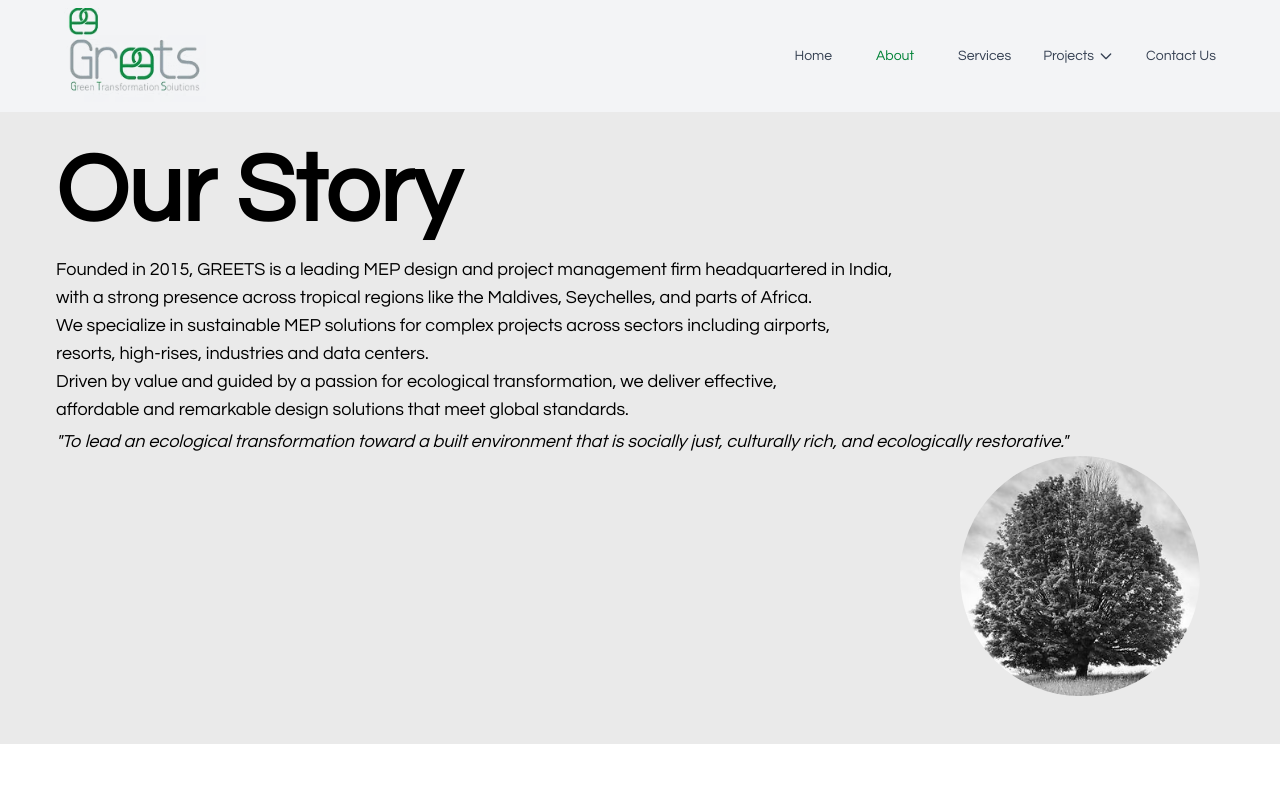
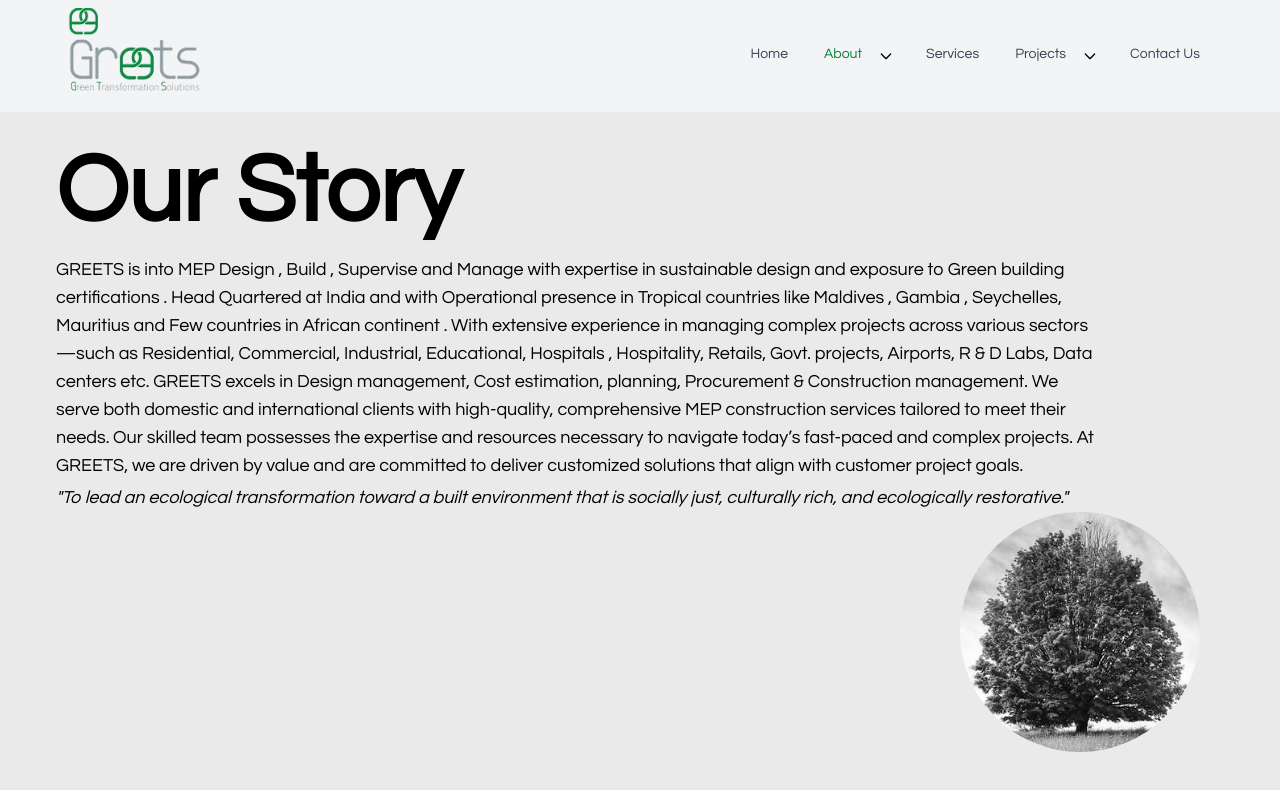
Before and after one commit to heyananthu/Greets_WebSite, a React (Vite) app: page /about in a window 1280 px wide. Shown: the top 790 px of the page. Built offline with nearby package versions, Linux system fonts and the light colour scheme; a web font is replaced by a local one.

Commit message:
testimonial page addded

```diff
--- a/src/App.jsx
+++ b/src/App.jsx
@@ -4,6 +4,7 @@ import Home from './pages/Home'
 import About from './pages/About'
 import Projects from './pages/Projects'
 import Contact from './pages/Contact'
+import Testimonial from './pages/Testimonial'
 
 function App() {
   return (
@@ -13,7 +14,7 @@ function App() {
           <Route path="/" element={<Home />} />
           <Route path="/about" element={<About />} />
           <Route path="/projects" element={<Projects />} />
-          <Route path="/contact" element={<Contact />} />
+          <Route path='/testimonial' element={<Testimonial />} />
         </Routes>
       </BrowserRouter>
     </div>
--- a/src/components/About/Hero.jsx
+++ b/src/components/About/Hero.jsx
@@ -6,7 +6,8 @@ function Hero() {
         <div className='font-questrial bg-[#eaeaea] pt-36 pb-12'>
             <div className='max-w-6xl px-14'>
                 <h1 className='text-8xl font-bold leading-none mb-4'>Our Story</h1>
-                <p className='text-lg mb-1 font-normal' > Founded in 2015, GREETS is a leading MEP design and project management firm headquartered in India, <br />with a strong presence across tropical regions like the Maldives, Seychelles, and parts of Africa.<br />We specialize in sustainable MEP solutions for complex projects across sectors including airports, <br />resorts, high-rises, industries and data centers. <br />Driven by value and guided by a passion for ecological transformation, we deliver effective,<br /> affordable and remarkable design solutions that meet global standards.</p>
+                <p className='text-lg mb-1 font-normal' >
+                    GREETS is into MEP Design , Build , Supervise and Manage with expertise in sustainable design and exposure to Green building certifications . Head Quartered at India and with Operational presence in Tropical countries like Maldives , Gambia , Seychelles, Mauritius and Few countries in African continent . With extensive experience in managing complex projects across various sectors—such as Residential, Commercial, Industrial, Educational, Hospitals , Hospitality, Retails, Govt. projects, Airports, R & D Labs, Data centers etc. GREETS excels in Design management,  Cost estimation, planning, Procurement & Construction management. We serve both domestic and international clients with high-quality, comprehensive MEP construction services tailored to meet their needs. Our skilled team possesses the expertise and resources necessary to navigate today’s fast-paced and complex projects. At GREETS, we are driven by value and are committed to deliver customized solutions that align with customer project goals.                     </p>
                 <p className='italic text-lg  font-normal'> "To lead an ecological transformation toward a built environment that is socially just, culturally rich, and ecologically restorative."</p>
 
             </div>
--- a/src/components/sharedcomponents/Navbar.jsx
+++ b/src/components/sharedcomponents/Navbar.jsx
@@ -1,139 +1,63 @@
-import React, { useState, useEffect } from 'react'
-import { Link, useLocation } from 'react-router-dom'
-import { motion, AnimatePresence } from 'framer-motion'
-import logo from '../../assets/Greets_Logo.avif'
+/* -------------------------------------------------- */
+/*  Navbar.jsx                                        */
+/* -------------------------------------------------- */
+import React, { useEffect, useState } from 'react';
+import { Link, useLocation } from 'react-router-dom';
+import { motion, AnimatePresence } from 'framer-motion';
+import logo from '../../assets/Greets_Logo.avif';
 
-// ChevronDown SVG component
-const ChevronDown = ({ className = '' }) => (
+/* ---------- tiny helper for the caret ---------- */
+const ChevronDown = ({ rotated }) => (
     <svg
-    className={`w-4 h-4 inline-block ml-1 transition-transform duration-200 ${className}`}
+        className={`w-4 h-4 ml-1 transition-transform duration-200 ${rotated ? 'rotate-180' : ''
+            }`}
         fill="none"
         stroke="currentColor"
         strokeWidth="2"
         viewBox="0 0 24 24"
-    xmlns="http://www.w3.org/2000/svg"
     >
         <path strokeLinecap="round" strokeLinejoin="round" d="M19 9l-7 7-7-7" />
     </svg>
 );
 
-function Navbar() {
-    const [isMenuOpen, setIsMenuOpen] = useState(false)
-    const [isVisible, setIsVisible] = useState(true)
-    const [lastScrollY, setLastScrollY] = useState(0)
-    const [isAtTop, setIsAtTop] = useState(true)
-    const location = useLocation()
-    const [openDropdown, setOpenDropdown] = useState(null)
-
-    useEffect(() => {
-        const handleScroll = () => {
-            const currentScrollY = window.scrollY
-
-            setIsAtTop(currentScrollY === 0)
-
-            if (currentScrollY > lastScrollY && currentScrollY > 100) {
-                // Scrolling down and past 100px
-                setIsVisible(false)
-            } else {
-                // Scrolling up
-                setIsVisible(true)
-            }
-
-            setLastScrollY(currentScrollY)
-        }
-
-        window.addEventListener('scroll', handleScroll, { passive: true })
-
-        return () => {
-            window.removeEventListener('scroll', handleScroll)
-        }
-    }, [lastScrollY])
-
-    const toggleMenu = () => {
-        setIsMenuOpen(!isMenuOpen)
-    }
-
-    const isActive = (path) => {
-        return location.pathname === path
-    }
-
-    const menuItems = [
-        { path: '/', label: 'Home' },
-        { path: '/about', label: 'About' },
-        { path: '/services', label: 'Services' },
-        {
-            path: '/projects',
-            label: 'Projects',
-            children: [
-                { path: '/projects/all', label: 'All Projects' },
-                { path: '/projects/ongoing', label: 'Ongoing' },
-                { path: '/projects/completed', label: 'Completed' }
-            ]
-        },
-        { path: '/contact', label: 'Contact Us' }
-    ]
-
-    const navbarVariants = {
-        visible: {
-            y: 0,
-            opacity: 1,
-            transition: {
-                duration: 0.6,
-                ease: [0.25, 0.46, 0.45, 0.94],
-                opacity: { duration: 0.4 }
-            }
-        },
-        hidden: {
-            y: -100,
-            opacity: 0,
-            transition: {
-                duration: 0.8,
-                ease: [0.55, 0.055, 0.675, 0.19],
-                opacity: { duration: 0.6, delay: 0.1 }
-            }
-        }
-    }
+/* ---------- one desktop item (with optional dropdown) ---------- */
+function DesktopItem({ item, idx, openIdx, setOpenIdx, active }) {
+    const hasChildren = !!item.children;
 
     return (
-        <AnimatePresence>
-            <motion.div
-                className={`fixed top-0 left-0 right-0 z-50 flex justify-between items-center px-4 sm:px-8 lg:px-16 p-2 font-questrial ${isAtTop ? 'bg-gray-100' : 'bg-white'}`}
-                variants={navbarVariants}
-                initial="visible"
-                animate={isVisible ? "visible" : "hidden"}
-                exit="hidden"
-            >
-                <div>
-                    <img src={logo} alt="logo" className='w-32 h-20 sm:w-40 sm:h-24' />
-                </div>
-
-                {/* Desktop Menu */}
-                <div className='hidden md:block'>
-                    <ul className='flex gap-8 text-sm'>
-                        {menuItems.map((item, idx) => (
-                            <li key={item.path} className='relative'>
-                                {item.children ? (
-                                    <div className="inline-block">
-                                        <button
-                                            type="button"
-                                            onClick={() => setOpenDropdown(openDropdown === idx ? null : idx)}
-                                            className={`cursor-pointer transition-colors flex items-center ${isActive(item.path)
-                                                ? 'text-green-700 px-3 py-2 rounded-md'
-                                                : 'text-gray-700'
+        <li className="relative flex items-center h-full px-2">
+            {/* parent link */}
+            <Link
+                to={item.path}
+                className={`transition-colors px-2 py-2 rounded-md ${active ? 'text-green-700 ' : 'text-gray-700 hover:text-green-700'
                     }`}
+                style={{ minHeight: '40px' }}
             >
                 {item.label}
-                                            <ChevronDown className={openDropdown === idx ? 'rotate-180' : ''} />
+            </Link>
+
+            {/* caret + dropdown */}
+            {hasChildren && (
+                <>
+                    <button
+                        aria-label="toggle submenu"
+                        onClick={() => setOpenIdx(openIdx === idx ? null : idx)}
+                        className="flex items-center h-full px-1"
+                    >
+                        <ChevronDown rotated={openIdx === idx} />
                     </button>
-                                        {/* Dropdown */}
-                                        {openDropdown === idx && (
-                                            <div className="absolute left-0 mt-2 w-48 bg-white border border-gray-200 rounded-md shadow-lg z-50">
+
+                    {openIdx === idx && (
+                        <div
+                            className="absolute top-full left-1/2 -translate-x-1/2 mt-2
+                         w-48 bg-transparent  rounded-md shadow-lg z-50"
+                        >
                             <ul className="py-2">
                                 {item.children.map((child) => (
                                     <li key={child.path}>
                                         <Link
                                             to={child.path}
-                                                                className="block px-4 py-2 text-gray-700 hover:bg-gray-100 hover:text-green-700 transition-colors"
+                                            className="block px-4 py-2 text-gray-700 hover:bg-white hover:text-green-700"
                                         >
                                             {child.label}
                                         </Link>
@@ -142,84 +66,75 @@ function Navbar() {
                             </ul>
                         </div>
                     )}
-                                    </div>
-                                ) : (
-                                    <Link
-                                        to={item.path}
-                                        className={`cursor-pointer transition-colors ${isActive(item.path)
-                                            ? 'text-green-700 px-3 py-2 rounded-md'
-                                            : 'text-gray-700'
-                                            }`}
-                                    >
-                                        {item.label}
-                                    </Link>
+                </>
             )}
         </li>
-                        ))}
-                    </ul>
-                </div>
+    );
+}
 
-                {/* Mobile Menu Button */}
-                <div className='md:hidden'>
-                    <button
-                        onClick={toggleMenu}
-                        className='text-5xl font-light hover:text-green-700 transition-colors'
-                        aria-label="Toggle menu"
-                    >
-                        =
-                    </button>
-                </div>
+/* ---------- mobile slide‑in menu ---------- */
+function MobilePanel({ menu, openIdx, setOpenIdx, close }) {
+    const location = useLocation();
 
-                {/* Mobile Menu Overlay */}
-                <AnimatePresence>
-                    {isMenuOpen && (
+    return (
         <motion.div
             initial={{ opacity: 0 }}
             animate={{ opacity: 1 }}
             exit={{ opacity: 0 }}
-                            transition={{ duration: 0.2 }}
-                            className='fixed inset-0 bg-black bg-opacity-50 z-40 md:hidden'
-                            onClick={toggleMenu}
+            className="fixed inset-0 bg-black/50 z-40 md:hidden"
+            onClick={close}
         >
             <motion.div
                 initial={{ x: '100%' }}
                 animate={{ x: 0 }}
                 exit={{ x: '100%' }}
-                                transition={{ duration: 0.3, ease: 'easeOut' }}
-                                className='fixed top-0 right-0 h-full w-full bg-[#1C6900] shadow-lg z-50'
+                transition={{ duration: 0.3 }}
+                className="fixed top-0 right-0 h-full w-full bg-[#1C6900] z-50"
                 onClick={(e) => e.stopPropagation()}
             >
-                                <div className='flex justify-end p-4'>
-                                    <button
-                                        onClick={toggleMenu}
-                                        className='text-2xl font-bold text-white hover:text-green-700 transition-colors'
-                                        aria-label="Close menu"
-                                    >
+                <div className="flex justify-end p-4">
+                    <button onClick={close} className="text-2xl font-bold text-white">
                         ✕
                     </button>
                 </div>
-                                <nav className='px-6 py-4 h-screen bg-[#1C6900]'>
-                                    <ul className='space-y-4 text-lg'>
-                                        {menuItems.map((item, idx) => (
-                                            <li key={item.path} className='border-gray-200 pb-2 text-5xl'>
-                                                {item.children ? (
-                                                    <div>
-                                                        <button
-                                                            type="button"
-                                                            onClick={() => setOpenDropdown(openDropdown === idx ? null : idx)}
-                                                            className="flex items-center w-full text-left text-white focus:outline-none"
+
+                <nav className="px-6 py-4 space-y-6 text-6xl text-gray-700">
+                    {menu.map((item, idx) => (
+                        <div key={item.path}>
+                            <Link
+                                to={item.path}
+                                onClick={close}
+                                className={
+                                    location.pathname === item.path
+                                        ? 'text-green-700 '
+                                        : 'text-white'
+                                }
                             >
                                 {item.label}
-                                                            <ChevronDown className={openDropdown === idx ? 'rotate-180' : ''} />
+                            </Link>
+
+                            {item.children && (
+                                <>
+                                    <button
+                                        onClick={() => setOpenIdx(openIdx === idx ? null : idx)}
+                                        className="ml-2 align-middle"
+                                        aria-label="toggle submenu"
+                                    >
+                                        <ChevronDown rotated={openIdx === idx} />
                                     </button>
-                                                        {openDropdown === idx && (
-                                                            <ul className="pl-6 mt-2 space-y-2">
+
+                                    {openIdx === idx && (
+                                        <ul className="pl-6 mt-2 space-y-2 text-2xl">
                                             {item.children.map((child) => (
-                                                                    <li key={child.path} className="text-3xl">
+                                                <li key={child.path}>
                                                     <Link
                                                         to={child.path}
-                                                                            onClick={toggleMenu}
-                                                                            className="block text-white hover:text-green-400 transition-colors"
+                                                        onClick={close}
+                                                        className={
+                                                            location.pathname === child.path
+                                                                ? 'text-green-700 font-bold'
+                                                                : 'text-gray-700'
+                                                        }
                                                     >
                                                         {child.label}
                                                     </Link>
@@ -227,27 +142,116 @@ function Navbar() {
                                             ))}
                                         </ul>
                                     )}
+                                </>
+                            )}
                         </div>
-                                                ) : (
-                                                    <Link
-                                                        to={item.path}
-                                                        onClick={toggleMenu}
-                                                        className="cursor-pointer transition-colors block text-white"
+                    ))}
+                </nav>
+            </motion.div>
+        </motion.div>
+    );
+}
+
+/* ---------- MAIN NAVBAR ---------- */
+export default function Navbar() {
+    const location = useLocation();
+
+    /* menu structure */
+    const menu = [
+        { path: '/', label: 'Home' },
+        {
+            path: '/about',
+            label: 'About',
+            children: [{ path: '/testimonial', label: 'Testimonial' }],
+        },
+        { path: '/services', label: 'Services' },
+        {
+            path: '/projects',
+            label: 'Projects',
+            children: [
+                { path: '/projects/all', label: 'All Projects' },
+                { path: '/projects/ongoing', label: 'Ongoing' },
+                { path: '/projects/completed', label: 'Completed' },
+            ],
+        },
+        { path: '/contact', label: 'Contact Us' },
+    ];
+
+    /* state */
+    const [isMenuOpen, setIsMenuOpen] = useState(false);
+    const [openDropdown, setOpenDropdown] = useState(null);
+    const [visible, setVisible] = useState(true);
+    const [atTop, setAtTop] = useState(true);
+    const [lastY, setLastY] = useState(0);
+
+    /* hide on scroll‑down */
+    useEffect(() => {
+        const onScroll = () => {
+            const y = window.scrollY;
+            setAtTop(y === 0);
+            setVisible(!(y > lastY && y > 100));
+            setLastY(y);
+        };
+        window.addEventListener('scroll', onScroll, { passive: true });
+        return () => window.removeEventListener('scroll', onScroll);
+    }, [lastY]);
+
+    /* framer variants */
+    const variants = {
+        visible: { y: 0, opacity: 1, transition: { duration: 0.5 } },
+        hidden: { y: -80, opacity: 0, transition: { duration: 0.5 } },
+    };
+
+    return (
+        <AnimatePresence>
+            <motion.header
+                variants={variants}
+                initial="visible"
+                animate={visible ? 'visible' : 'hidden'}
+                exit="hidden"
+                className={`fixed inset-x-0 top-0 z-50 flex items-center justify-between
+                    px-4 sm:px-8 lg:px-16 py-2 font-questrial
+                    ${atTop ? 'bg-gray-100' : 'bg-white shadow-sm'}`}
             >
-                                                        {item.label}
-                                                    </Link>
-                                                )}
-                                            </li>
+                {/* logo */}
+                <img src={logo} alt="logo" className="w-32 h-20 sm:w-40 sm:h-24" />
+
+                {/* desktop */}
+                <nav className="hidden md:block">
+                    <ul className="flex gap-1 text-sm h-full items-center">
+                        {menu.map((item, idx) => (
+                            <DesktopItem
+                                key={item.path}
+                                item={item}
+                                idx={idx}
+                                openIdx={openDropdown}
+                                setOpenIdx={setOpenDropdown}
+                                active={location.pathname === item.path}
+                            />
                         ))}
                     </ul>
                 </nav>
-                            </motion.div>
-                        </motion.div>
+
+                {/* hamburger */}
+                <button
+                    onClick={() => setIsMenuOpen(!isMenuOpen)}
+                    className="md:hidden text-5xl font-light hover:text-green-700"
+                >
+                    =
+                </button>
+
+                {/* mobile panel */}
+                <AnimatePresence>
+                    {isMenuOpen && (
+                        <MobilePanel
+                            menu={menu}
+                            openIdx={openDropdown}
+                            setOpenIdx={setOpenDropdown}
+                            close={() => setIsMenuOpen(false)}
+                        />
                     )}
                 </AnimatePresence>
-            </motion.div>
+            </motion.header>
         </AnimatePresence>
-    )
+    );
 }
-
-export default Navbar
```
Also changed, not shown: src/components/Testimonial/Section1.jsx (added, +46 -0 lines), src/components/Testimonial/Section2.jsx (added, +35 -0 lines), src/pages/Testimonial.jsx (added, +19 -0 lines). Lines whose indentation alone changed are shown as unchanged.
